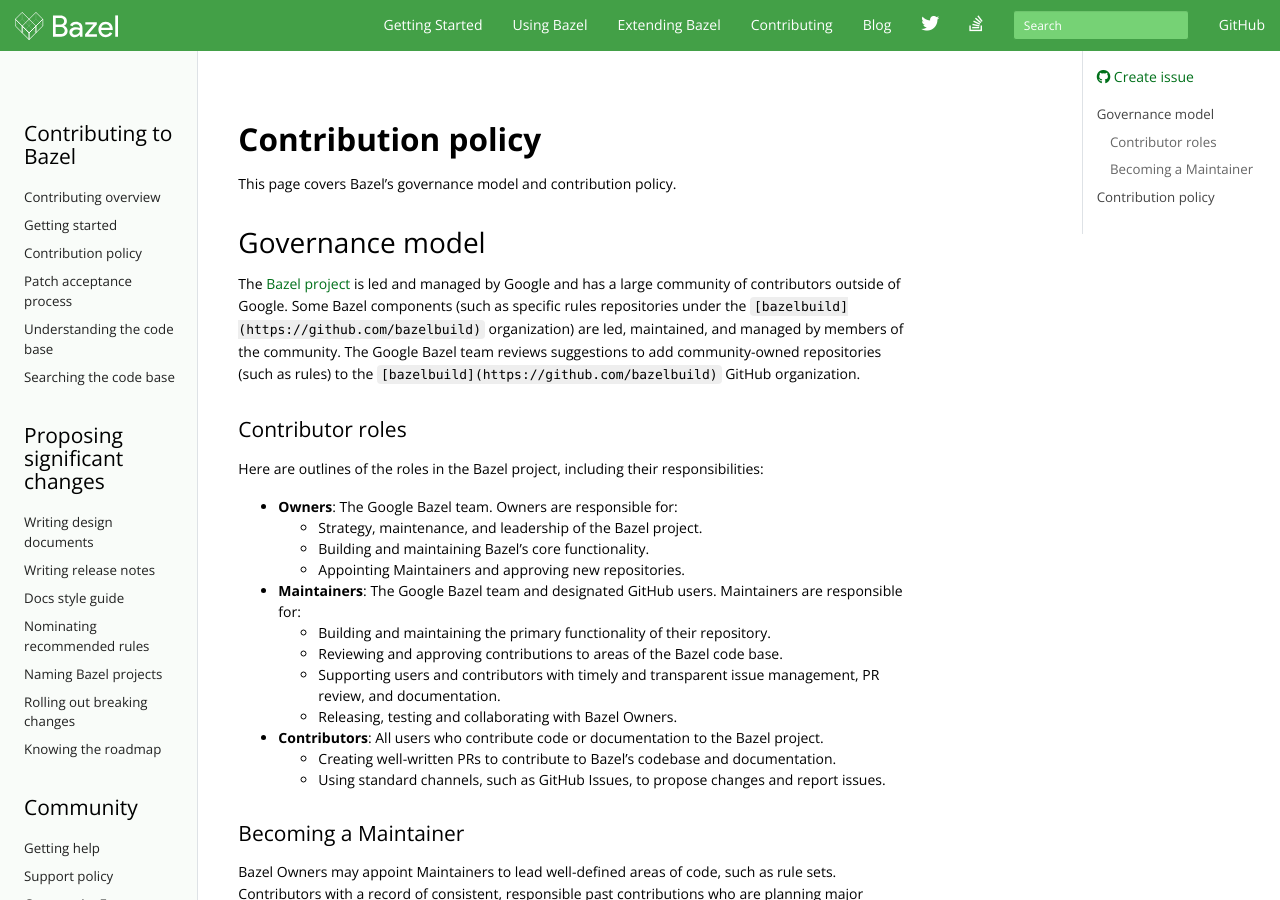
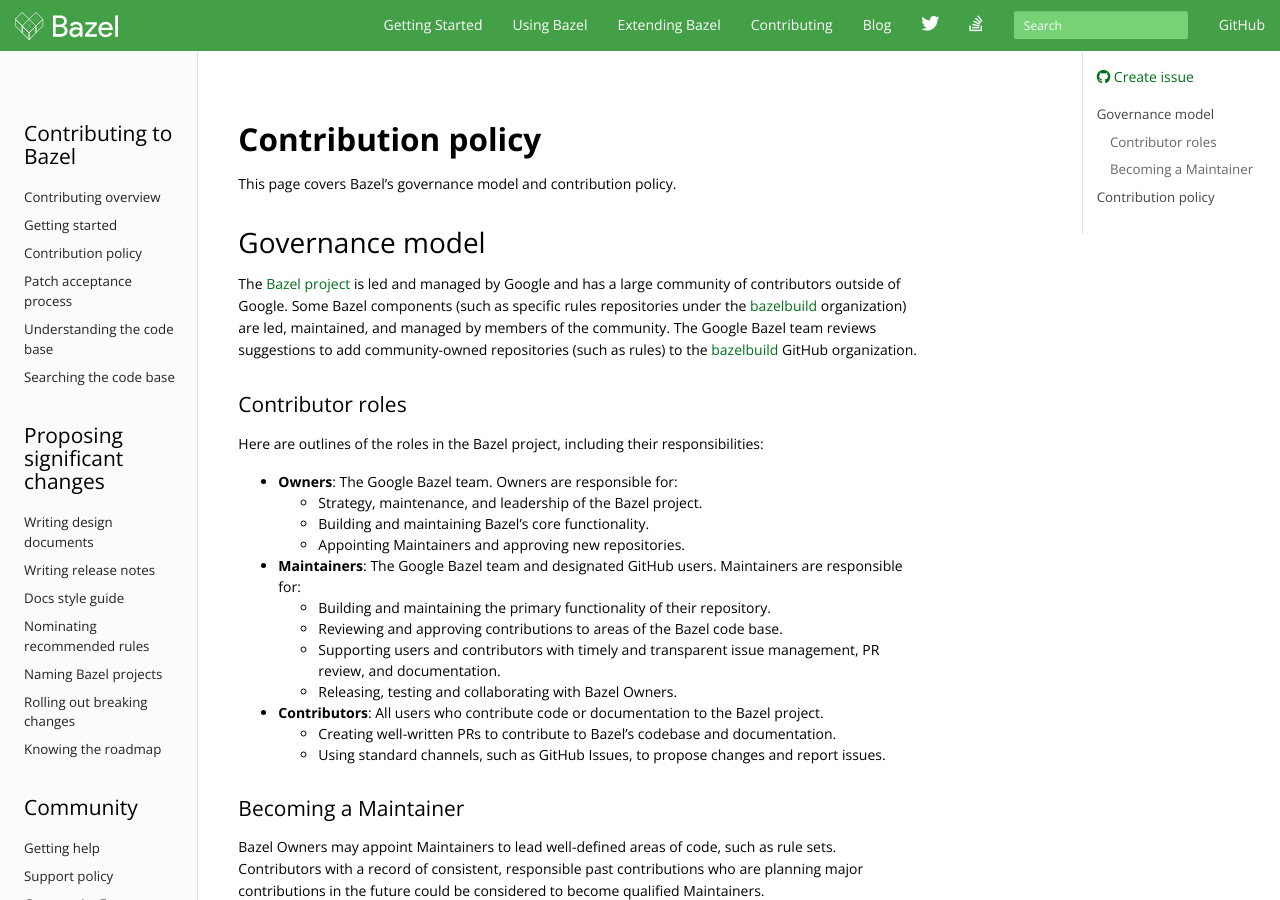
Before and after one commit to bazelbuild/bazel-website, a Jekyll site: the page built from governance.md, in a window 1280 px wide and 900 px high. Built offline with Jekyll 4.4.1, drawn with Linux system fonts in a browser that asks for light colours; nearby versions of some CDN libraries; library files that are not in the unit come from our copies; comment, search, counter and statistics services are not loaded; the table of contents is made by our own code.

Commit message:
Fixed links in governance.md, this time for real (#328)

```diff
--- a/governance.md
+++ b/governance.md
@@ -12,10 +12,10 @@
 The [Bazel project](https://github.com/bazelbuild) is led and managed by Google
 and has a large community of contributors outside of Google. Some Bazel
 components (such as specific rules repositories under the
-<code>[bazelbuild](https://github.com/bazelbuild)</code> organization) are led,
+[bazelbuild](https://github.com/bazelbuild) organization) are led,
 maintained, and managed by members of the community. The Google Bazel team
 reviews suggestions to add community-owned repositories (such as rules) to the
-<code>[bazelbuild](https://github.com/bazelbuild)</code> GitHub organization.
+[bazelbuild](https://github.com/bazelbuild) GitHub organization.
 
 ### Contributor roles
 
```
